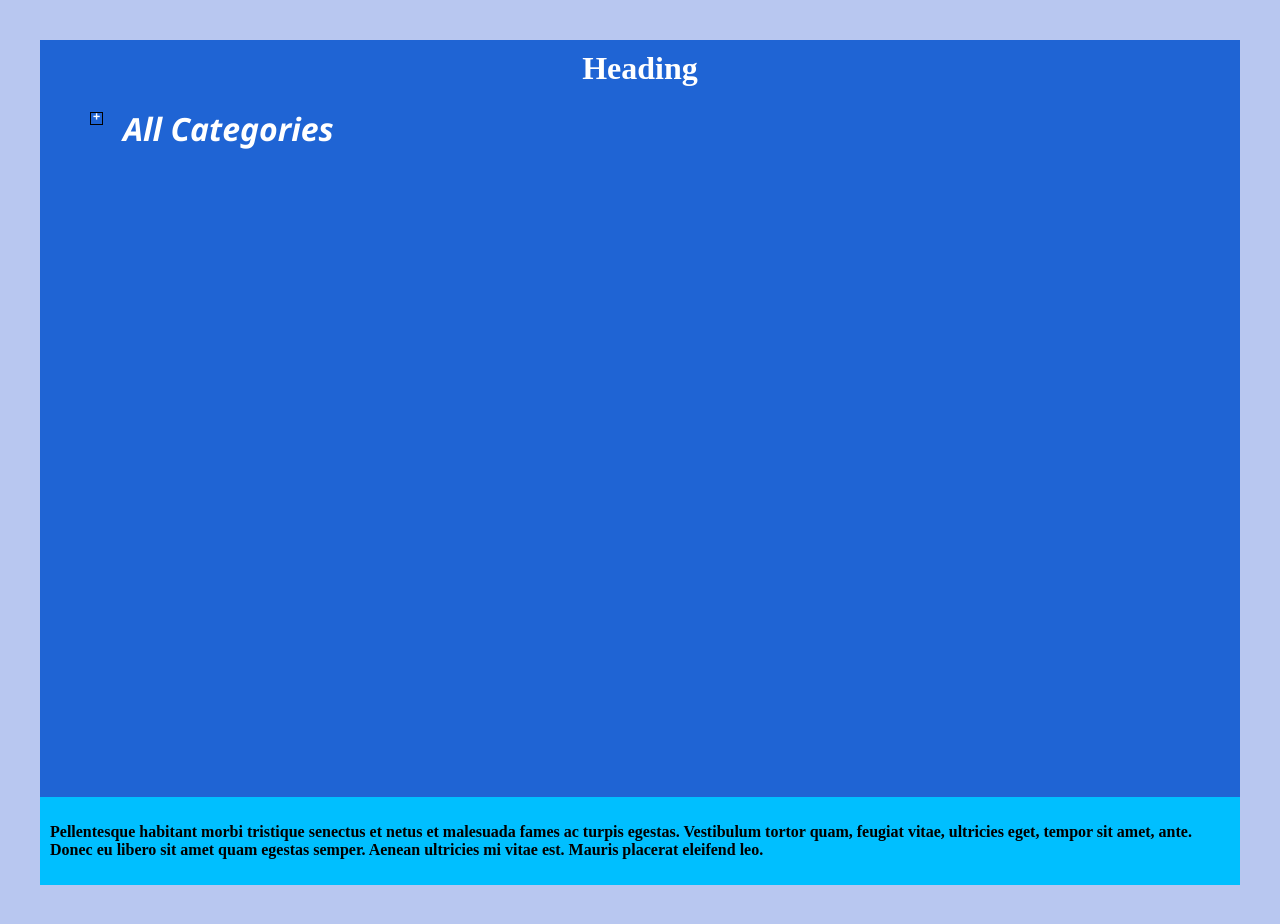
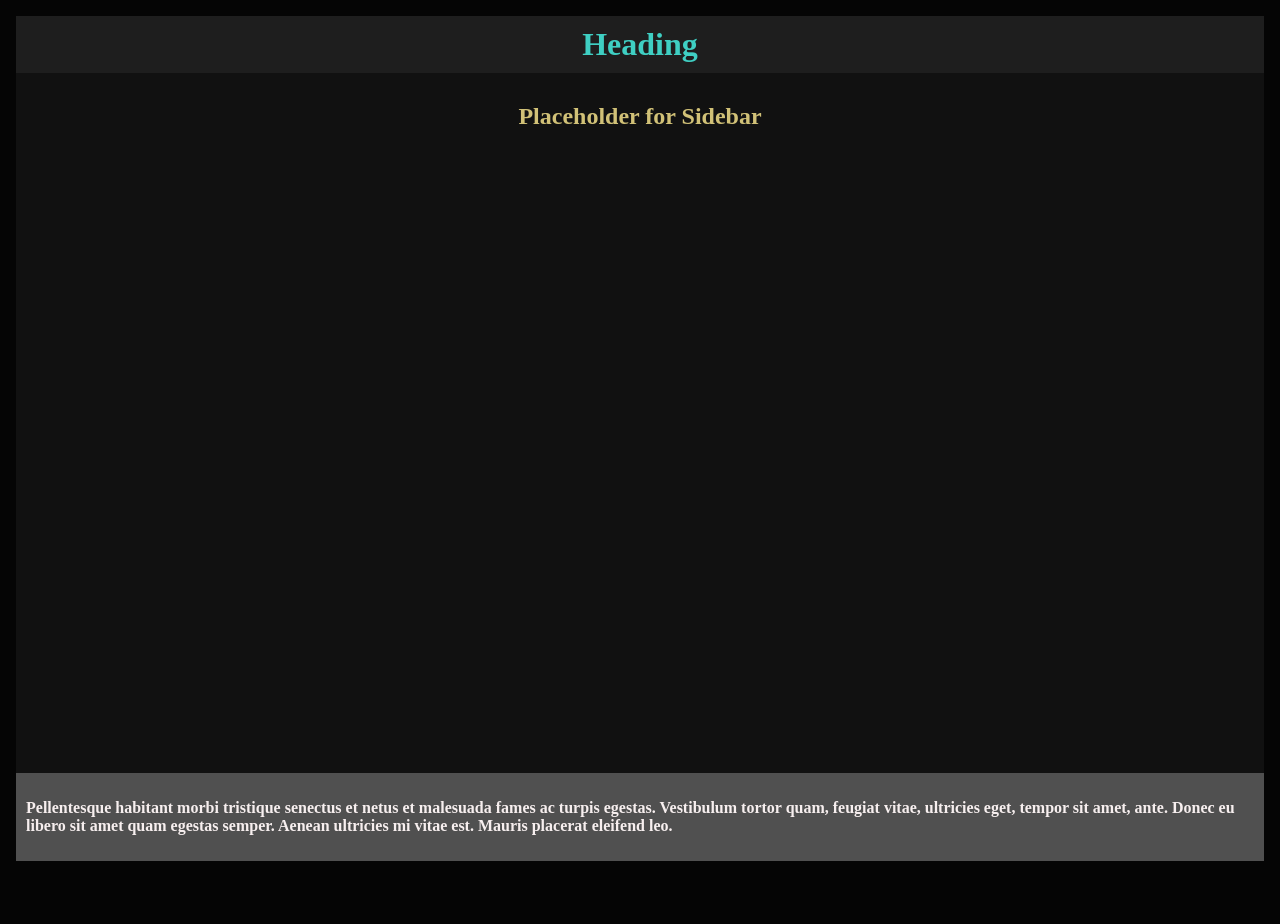
Before and after one commit to vsaravanan/newpage, a React (Create React App) app: page / in a window 1280 px wide. After the commit the page ends 877 px from the top, so only its background shows below. Built offline with nearby package versions, Linux system fonts and the light colour scheme.

Commit message:
Making black color

```diff
--- a/src/CategoryTree.js
+++ b/src/CategoryTree.js
@@ -1,40 +1,12 @@
 import React, { Component } from 'react'
-import TreeNode from './TreeNode'
-import data from './data'
 
 class CategoryTree extends Component {
-  state = {
-    data: data,
-  }
+  state = {}
 
-  componentWillMount = () => {
-    this.setState({ data: data })
-  }
+  componentWillMount = () => {}
 
-  onSelect = node => {
-    if (this.state.selected) {
-      this.state.selected.setState({ selected: false })
-    }
-    this.setState({ selected: node })
-    node.setState({ selected: true })
-    if (this.props.onCategorySelect) {
-      this.props.onCategorySelect(node)
-    }
-  }
   render() {
-    return (
-      <div className='panel panel-default'>
-        <div className='panel-body'>
-          <ul className='category-tree'>
-            <TreeNode
-              key={this.state.data.id}
-              data={this.state.data}
-              onCategorySelect={this.onSelect}
-            />
-          </ul>
-        </div>
-      </div>
-    )
+    return <h1>Placeholder for Sidebar </h1>
   }
 }
 
--- a/src/index.css
+++ b/src/index.css
@@ -16,8 +16,8 @@
 }
 
 .header {
-  background: rgb(31, 100, 212);
-  color: white;
+  background: rgba(30, 30, 30);
+  color: rgb(63, 207, 195);
   font-size: 4vh;
   font-weight: bold;
 }
@@ -32,16 +32,76 @@
 
 .main {
   text-align: left;
-  background: deepskyblue;
+  background: rgba(80, 80, 80);
+  color: rgb(247, 239, 239);
 }
 
 .aside-1 {
-  background: rgb(31, 100, 212);
-  color: white;
+  background: #111;
+  color: rgb(209, 193, 119);
   height: 85vh;
 
 
   /* font-size: 2vh; */
+}
+
+
+body {
+  padding: 0.5em;
+}
+
+body {
+  background-color : rgb(5,5,5);
+}
+
+
+.sidebar {
+  height: 100%;
+  width: 0;
+  position: fixed;
+  z-index: 1;
+  top: 0;
+  left: 0;
+  background-color: #111;
+  overflow-x: hidden;
+  transition: 0.5s;
+  padding-top: 60px;
+}
+
+.sidebar a {
+  padding: 8px 8px 8px 32px;
+  text-decoration: none;
+  font-size: 25px;
+  color: #818181;
+  display: block;
+  transition: 0.3s;
+}
+
+.sidebar a:hover {
+  color: #f1f1f1;
+}
+
+#main {
+  transition: margin-left .5s;
+  padding: 16px;
+}
+
+
+.sidebar-open  {
+	width: 250px;
+}
+
+.sidebar-close {
+	width: 0;
+}
+
+
+.main-open  {
+	margin-left: 250px;
+}
+
+.main-close {
+  margin-left: 0;
 }
 
 
@@ -56,102 +116,8 @@
   .footer  { order: 3; }
 }
 
-body {
-  padding: 2em;
+/* On smaller screens, where height is less than 450px, change the style of the sidenav (less padding and a smaller font size) */
+@media screen and (max-height: 450px) {
+  .sidebar {padding-top: 15px;}
+  .sidebar a {font-size: 18px;}
 }
-
-/* html, body {
-  width: 100%;
-  height: 100%;
-  margin: 0;
-} */
-
-/* #sidebar, #content {
-  height: 100%;
-  float:left;
-  transition: width .35s;
-}
-
-#sidebar {
-  background:white;
-  width: 30%;
-  box-shadow: 2px 0 4px rgba(0,0,0,0.5);
-}
-
-#sidebar.collapsed {
-  width: 0;
-}
-
-#sidebar.collapsed + #content {
-  width: 100%;
-}
-
-#content {
-  width: 100%;
-}
-
-.menubutton {
-  width: 60px;
-  height: 30px;
-  border:none;
-  outline:none;
-  background: black;
-  color: white;
-  margin: 20px;
-  cursor:pointer;
-} */
-
-
-body {
-  background-color : rgba(121, 150, 228, 0.527);
-}
-.category-tree {
-  margin: 0;
-  padding: 5;
-  font-family: 'Segoe UI', Tahoma, Geneva, Verdana, sans-serif;
-  font-style: italic;
-  font-size: 200%;
-  text-align: left;
-
-}
-.category-tree ul {
-  margin: 0;
-  padding: 0 20 0 0;
-  font-size: 80%
-}
-.category-tree li {
-  list-style-type: none;
-}
-.category-tree a {
-  cursor: pointer;
-}
-.category-tree li.selected > a {
-  background-color: #3f7d9c;
-  color: #000;
-  padding: 0 7px;
-}
-.category-tree li:before {
-  content: "";
-  display: inline-block;
-  font-size: 13px;
-  height: 11px;
-  line-height: 7px;
-  margin: 5px 20px 0 0;
-  text-align: center;
-  vertical-align: top;
-  width: 11px;
-}
-.category-tree .has-children:before {
-  border: 1px solid black;
-  content: "+";
-  cursor: pointer;
-}
-.category-tree .has-children.open:before {
-  content: "-";
-  cursor: pointer;
-}
-.category-tree .has-children.always-open:before {
-  border: 1px solid black;
-  content: "";
-  cursor: default;
-}
```
Also changed, not shown: src/components/Home.js (+1 -6 lines).
